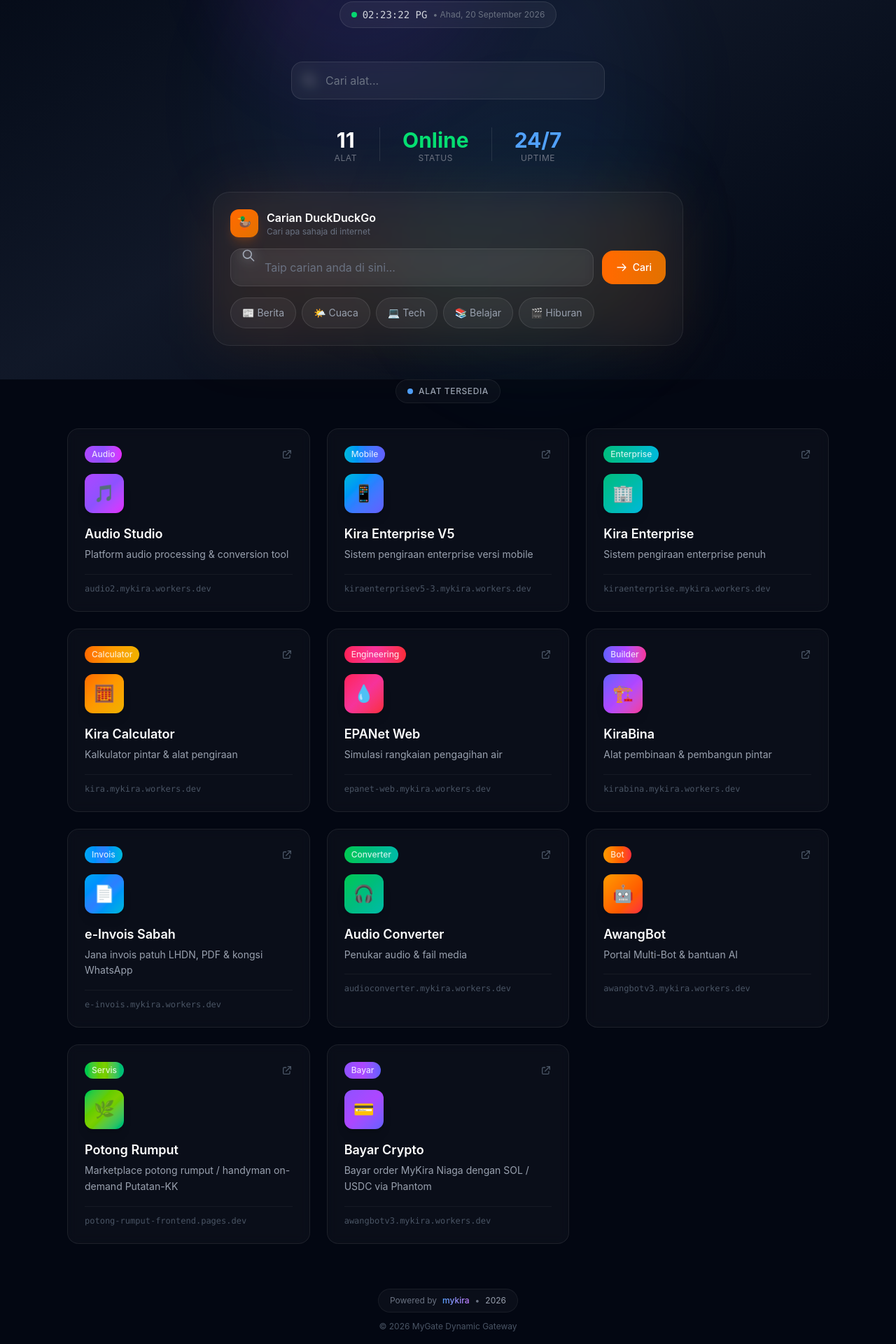
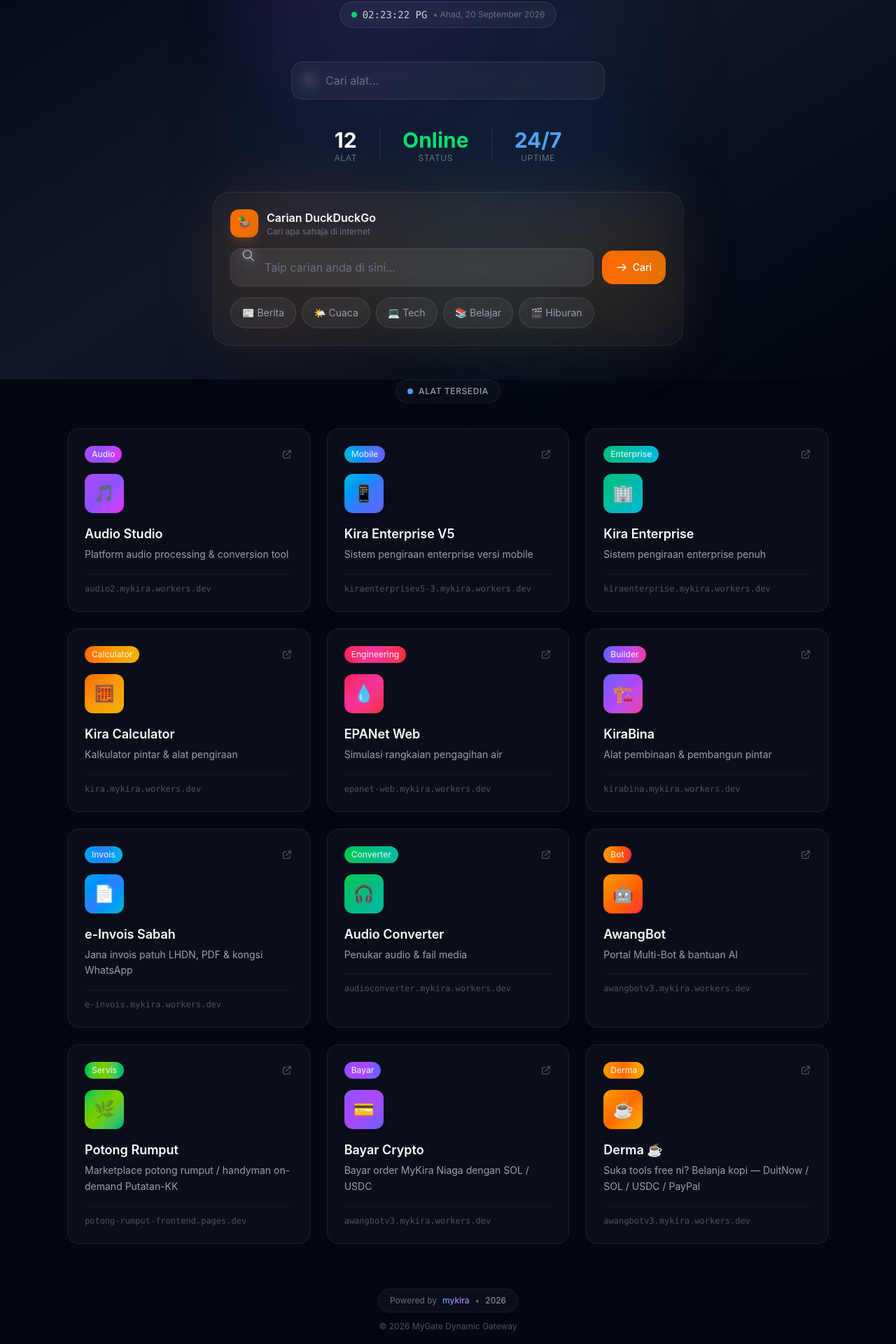
Before and after one commit to princearies/mygate, a React (Vite) app: page / in a window 1280 px wide. Shown: the part 258-2178 px from the top of the page at 70% size. Built offline with nearby package versions, Linux system fonts and the light colour scheme.

Commit message:
Card Derma kopi

```diff
--- a/src/App.tsx
+++ b/src/App.tsx
@@ -104,11 +104,20 @@
   {
     id: 11,
     title: 'Bayar Crypto',
-    description: 'Bayar order MyKira Niaga dengan SOL / USDC via Phantom',
+    description: 'Bayar order MyKira Niaga dengan SOL / USDC',
     url: 'https://awangbotv3.mykira.workers.dev/pay',
     icon: '💳',
     gradient: 'from-violet-500 via-purple-500 to-indigo-500',
     tag: 'Bayar'
+  },
+  {
+    id: 12,
+    title: 'Derma ☕',
+    description: 'Suka tools free ni? Belanja kopi — DuitNow / SOL / USDC / PayPal',
+    url: 'https://awangbotv3.mykira.workers.dev/pay?donate=1',
+    icon: '☕',
+    gradient: 'from-amber-500 via-orange-500 to-yellow-500',
+    tag: 'Derma'
   }
 ]
 
```
